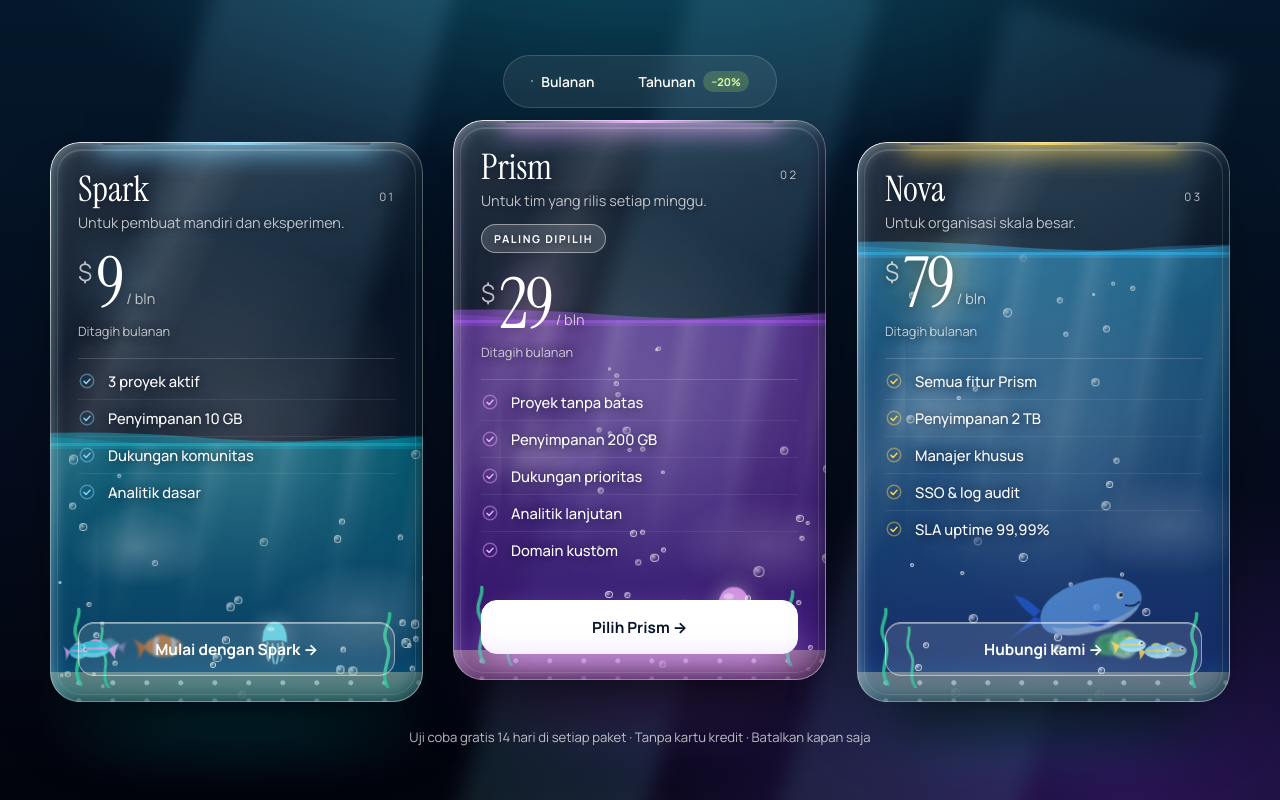
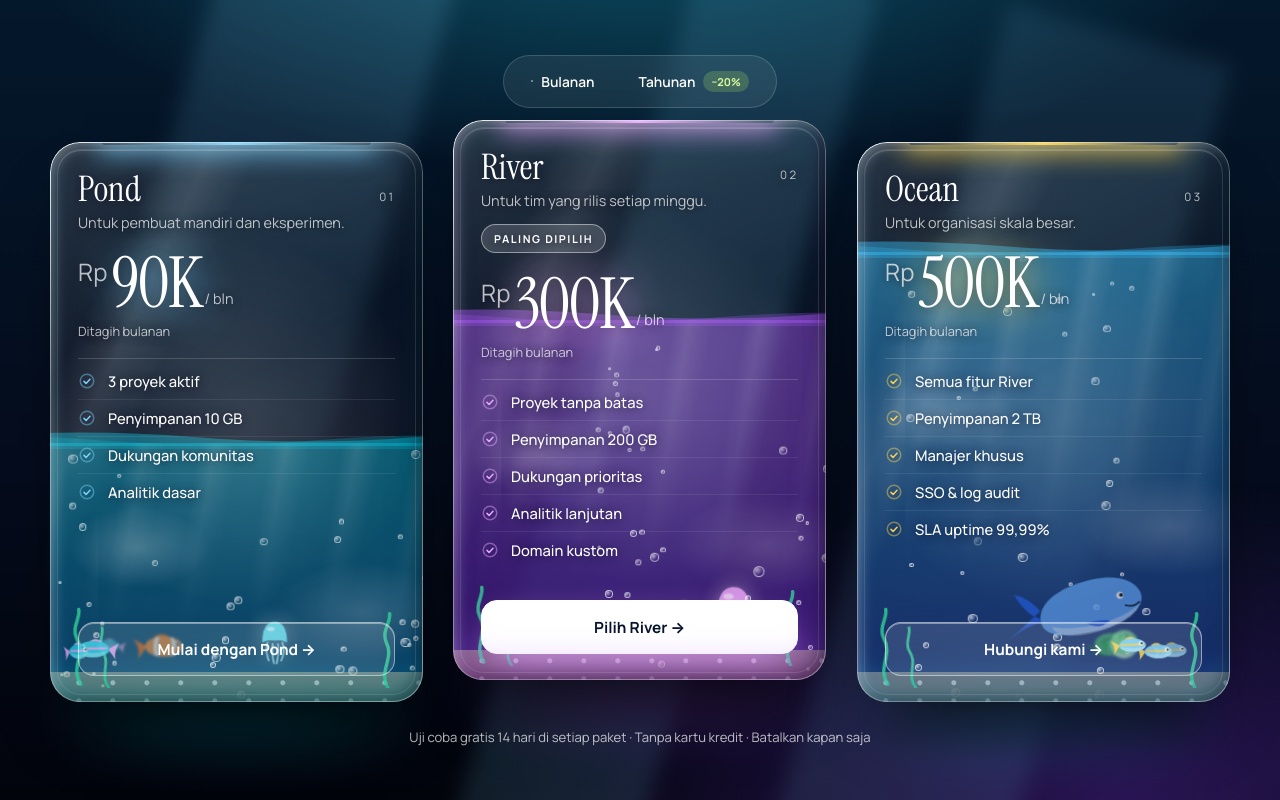
Before and after one commit to nyretales/teshtml, a plain HTML site: page index.html in a window 1280 px wide. Drawn offline with Linux system fonts and the light colour scheme; animation ran at ten frames a second.

Commit message:
Add files via upload

```diff
--- a/index.html
+++ b/index.html
@@ -127,15 +127,24 @@ background:radial-gradient(80% 55% at 50% -12%,rgba(34,211,238,.3),transparent 6
 .aq-foot{position:relative;text-align:center;color:var(--aq-mut);font-size:.82rem;margin-top:26px}
 
 @media (max-width:899px){.aq-root{height:auto!important;display:block;padding:40px 18px 56px}.aq-fit{width:100%;max-width:420px;margin:0 auto}.aq-hero h1{font-size:2.8rem}.aq-plans{grid-template-columns:1fr;gap:44px}.aq-f{translate:0 0}}
-@media (prefers-reduced-motion:reduce){.aq-root *{animation:none!important}}
 
-.aq-fish,.aq-water,.aq-b,.aq-dr{will-change:transform}
+
 
 .aq-soda{position:absolute;inset:0;overflow:hidden;pointer-events:none}
-.aq-sb{position:absolute;top:0;bottom:0;animation:aq-rise 3.6s cubic-bezier(.3,.1,.7,.9) infinite;will-change:transform,opacity}
+.aq-sb{position:absolute;top:0;bottom:0;animation:aq-rise 3.6s cubic-bezier(.3,.1,.7,.9) infinite}
 .aq-sb i{position:absolute;left:0;bottom:0;border-radius:50%;border:1.2px solid rgba(255,255,255,.85);background:radial-gradient(circle at 30% 30%,rgba(255,255,255,.75),transparent 62%);animation:aq-sw 1.3s ease-in-out infinite alternate}
 @keyframes aq-rise{0%{transform:translateY(0);opacity:0}7%{opacity:.9}88%{opacity:.7}100%{transform:translateY(-100%);opacity:0}}
 @keyframes aq-sw{from{transform:translateX(calc(var(--dx,6px)*-1))}to{transform:translateX(var(--dx,6px))}}
+
+/* tanks scrolled out of view stop animating */
+.aq-off *,.aq-off *::before,.aq-off *::after{animation-play-state:paused!important}
+/* phones/tablets: drop the GPU-heavy effects that make scrolling stutter (look stays near-identical) */
+@media (max-width:899px),(pointer:coarse){
+  .aq-gl{backdrop-filter:none;-webkit-backdrop-filter:none;background:linear-gradient(150deg,rgba(255,255,255,.16),rgba(255,255,255,.05) 45%,rgba(255,255,255,.09))}
+  .aq-tog{backdrop-filter:none;-webkit-backdrop-filter:none;background:rgba(255,255,255,.1)}
+  .aq-water::after{mix-blend-mode:normal}
+  .aq-root::before{filter:none}
+}
 </style>
 </head>
 <body>
@@ -202,6 +211,7 @@ const armSensor = () => {
     window.addEventListener("click", ask, { once: true });
   }
 };
+const rupiah = (k) => k >= 1e3 ? String(+(k / 1e3).toFixed(2)).replace(".", ",") + " jt" : k + "K";
 const makeSoda = (n) => {
   const sites = Array.from({ length: 7 }, () => rnd(7, 93));
   return Array.from({ length: n }, (_, i) => {
@@ -229,11 +239,11 @@ const CREATURES = {
 const school = (t, a, b, ws) => ws.map((w) => ({ t, a, b, w, g: 1 }));
 const DEFAULT_PLANS = [
   {
-    name: "Spark",
+    name: "Pond",
     tagline: "Untuk pembuat mandiri dan eksperimen.",
-    monthly: 9,
-    yearly: 7,
-    cta: "Mulai dengan Spark",
+    monthly: 90,
+    yearly: 72,
+    cta: "Mulai dengan Pond",
     c: "#7dd3fc",
     k: "#06b6d4",
     d: "#0b4a7a",
@@ -242,11 +252,11 @@ const DEFAULT_PLANS = [
     fish: [...school("tetra", "#22d3ee", "#f0abfc", [44, 40, 38]), { t: "clown", w: 58 }, { t: "jelly", a: "#67e8f9", b: "#a5f3fc", w: 30 }]
   },
   {
-    name: "Prism",
+    name: "River",
     tagline: "Untuk tim yang rilis setiap minggu.",
-    monthly: 29,
-    yearly: 23,
-    cta: "Pilih Prism",
+    monthly: 300,
+    yearly: 240,
+    cta: "Pilih River",
     featured: true,
     c: "#e9a8ff",
     k: "#a855f7",
@@ -256,16 +266,16 @@ const DEFAULT_PLANS = [
     fish: [...school("tetra", "#c4b5fd", "#f472b6", [42, 38, 40, 36, 34]), { t: "puffer", a: "#fde047", b: "#f59e0b", w: 52 }, { t: "clown", w: 56 }, { t: "jelly", a: "#f0abfc", b: "#f5d0fe", w: 40 }]
   },
   {
-    name: "Nova",
+    name: "Ocean",
     tagline: "Untuk organisasi skala besar.",
-    monthly: 79,
-    yearly: 63,
+    monthly: 500,
+    yearly: 400,
     cta: "Hubungi kami",
     c: "#fcd34d",
     k: "#38bdf8",
     d: "#102a6b",
     base: 0.8,
-    features: ["Semua fitur Prism", "Penyimpanan 2 TB", "Manajer khusus", "SSO & log audit", "SLA uptime 99,99%"],
+    features: ["Semua fitur River", "Penyimpanan 2 TB", "Manajer khusus", "SSO & log audit", "SLA uptime 99,99%"],
     fish: [{ t: "whale", a: "#60a5fa", b: "#2563eb", w: 150 }, ...school("tetra", "#7dd3fc", "#fcd34d", [38, 36, 34]), { t: "puffer", a: "#86efac", b: "#16a34a", w: 48 }, { t: "turtle", a: "#4ade80", b: "#15803d", w: 66 }]
   }
 ];
@@ -307,7 +317,7 @@ function useTankEngine(cardRef, plan, yearly, reduce) {
         else f.lead = lead;
       }
     });
-    ref.current = { W: 0, H: 0, Lc: 0, Lv: 0, Lt: 0, nid: 0, shake: 0, lat: 0, nextScat: 0, sway: motionValue(0), amp: motionValue(1), cur: { a: false, x: 0, y: 0 }, foods: [], fish, water: motionValue(0) };
+    ref.current = { vis: true, lastWh: -1, W: 0, H: 0, Lc: 0, Lv: 0, Lt: 0, nid: 0, shake: 0, lat: 0, nextScat: 0, sway: motionValue(0), amp: motionValue(1), cur: { a: false, x: 0, y: 0 }, foods: [], fish, water: motionValue(0) };
   }
   const s = ref.current;
   const [foods, setFoods] = useState([]);
@@ -369,7 +379,16 @@ function useTankEngine(cardRef, plan, yearly, reduce) {
     m();
     const ro = new ResizeObserver(m);
     ro.observe(el);
-    return () => ro.disconnect();
+    s.vis = true;
+    const io = new IntersectionObserver(([en]) => {
+      s.vis = en.isIntersecting;
+      el.classList.toggle("aq-off", !en.isIntersecting);
+    }, { rootMargin: "120px" });
+    io.observe(el);
+    return () => {
+      ro.disconnect();
+      io.disconnect();
+    };
   }, [cardRef, s]);
   useEffect(() => {
     if (!inView) return;
@@ -392,6 +411,7 @@ function useTankEngine(cardRef, plan, yearly, reduce) {
   }, [yearly]);
   const stepRef = useRef();
   stepRef.current = (delta) => {
+    if (!s.vis) return;
     let dt = Math.min(0.05, delta / 1e3);
     const now = performance.now() / 1e3;
     if (reduce) {
@@ -400,6 +420,10 @@ function useTankEngine(cardRef, plan, yearly, reduce) {
     } else {
       s.Lv += ((s.Lt - s.Lc) * 38 - s.Lv * 5.5) * dt;
       s.Lc = Math.max(0, s.Lc + s.Lv * dt);
+      if (Math.abs(s.Lt - s.Lc) < 4e-4 && Math.abs(s.Lv) < 4e-3 && !s.shake) {
+        s.Lc = s.Lt;
+        s.Lv = 0;
+      }
     }
     const { W, H } = s;
     if (!W) return;
@@ -415,7 +439,10 @@ function useTankEngine(cardRef, plan, yearly, reduce) {
       s.nextScat = now + 0.7;
     }
     const wh = s.Lc * H;
-    s.water.set(wh);
+    if (wh !== s.lastWh) {
+      s.lastWh = wh;
+      s.water.set(wh);
+    }
     const surf = H - wh, top = surf + 14, bot = H - 38;
     let changed = false;
     for (let i = s.foods.length - 1; i >= 0; i--) {
@@ -509,7 +536,7 @@ function useTankEngine(cardRef, plan, yearly, reduce) {
 }
 function Price({ value }) {
   const mv = useMotionValue(value);
-  const out = useTransform(mv, (v) => Math.round(v));
+  const out = useTransform(mv, (v) => Math.round(v) + "K");
   useEffect(() => {
     const c = animate(mv, value, { duration: 0.7, ease: [0.22, 1, 0.36, 1] });
     return () => c.stop();
@@ -546,7 +573,7 @@ function Tank({ plan, index, yearly, reduce, scale = 1, onSelect }) {
   const rotateY = useSpring(useTransform(px, [0, 1], [-6, 6]), spring);
   const slosh = useSpring(useTransform(px, [0, 1], [3.5, -3.5]), { stiffness: 90, damping: 9 });
   const sodaRef = useRef();
-  if (!sodaRef.current) sodaRef.current = makeSoda(34);
+  if (!sodaRef.current) sodaRef.current = makeSoda(typeof window !== "undefined" && window.innerWidth < 700 ? 20 : 34);
   const swayS = useSpring(eng.s.sway, { stiffness: 120, damping: 7 });
   const waterRot = useTransform([slosh, swayS], ([a, b]) => a + b);
   const gx = useTransform(px, (v) => v * 100), gy = useTransform(py, (v) => v * 100);
@@ -646,7 +673,7 @@ function Tank({ plan, index, yearly, reduce, scale = 1, onSelect }) {
       /* @__PURE__ */ R.createElement(motion.div, { className: "aq-sheen", style: { background: sheen } }),
       /* @__PURE__ */ R.createElement("div", { className: "aq-lid" }),
       /* @__PURE__ */ R.createElement("div", { className: "aq-edge" }),
-      /* @__PURE__ */ R.createElement(motion.div, { className: "aq-body", style: { x: frontX } }, /* @__PURE__ */ R.createElement("div", { className: "aq-row" }, /* @__PURE__ */ R.createElement("h2", null, plan.name), /* @__PURE__ */ R.createElement("span", { className: "aq-idx" }, "0", index + 1)), /* @__PURE__ */ R.createElement("p", { className: "aq-tag" }, plan.tagline), plan.featured && /* @__PURE__ */ R.createElement("span", { className: "aq-chip" }, "Paling dipilih"), /* @__PURE__ */ R.createElement("div", { className: "aq-price" }, /* @__PURE__ */ R.createElement("sup", null, "$"), /* @__PURE__ */ R.createElement(Price, { value: yearly ? plan.yearly : plan.monthly }), /* @__PURE__ */ R.createElement("span", null, "/ bln")), /* @__PURE__ */ R.createElement("p", { className: "aq-bill" }, yearly ? `Ditagih $${plan.yearly * 12} per tahun` : "Ditagih bulanan"), /* @__PURE__ */ R.createElement("hr", null), /* @__PURE__ */ R.createElement("ul", null, plan.features.map((f) => /* @__PURE__ */ R.createElement("li", { key: f }, /* @__PURE__ */ R.createElement(Check, null), f))), /* @__PURE__ */ R.createElement(motion.button, { className: "aq-cta", whileHover: { y: -2 }, whileTap: { scale: 0.96 }, onClick: click }, done ? "Kamu masuk \u2726" : /* @__PURE__ */ R.createElement(R.Fragment, null, plan.cta, " \u2192")))
+      /* @__PURE__ */ R.createElement(motion.div, { className: "aq-body", style: { x: frontX } }, /* @__PURE__ */ R.createElement("div", { className: "aq-row" }, /* @__PURE__ */ R.createElement("h2", null, plan.name), /* @__PURE__ */ R.createElement("span", { className: "aq-idx" }, "0", index + 1)), /* @__PURE__ */ R.createElement("p", { className: "aq-tag" }, plan.tagline), plan.featured && /* @__PURE__ */ R.createElement("span", { className: "aq-chip" }, "Paling dipilih"), /* @__PURE__ */ R.createElement("div", { className: "aq-price" }, /* @__PURE__ */ R.createElement("sup", null, "Rp"), /* @__PURE__ */ R.createElement(Price, { value: yearly ? plan.yearly : plan.monthly }), /* @__PURE__ */ R.createElement("span", null, "/ bln")), /* @__PURE__ */ R.createElement("p", { className: "aq-bill" }, yearly ? `Ditagih Rp ${rupiah(plan.yearly * 12)} per tahun` : "Ditagih bulanan"), /* @__PURE__ */ R.createElement("hr", null), /* @__PURE__ */ R.createElement("ul", null, plan.features.map((f) => /* @__PURE__ */ R.createElement("li", { key: f }, /* @__PURE__ */ R.createElement(Check, null), f))), /* @__PURE__ */ R.createElement(motion.button, { className: "aq-cta", whileHover: { y: -2 }, whileTap: { scale: 0.96 }, onClick: click }, done ? "Kamu masuk \u2726" : /* @__PURE__ */ R.createElement(R.Fragment, null, plan.cta, " \u2192")))
     )
   );
 }
@@ -662,7 +689,8 @@ function AquariumPricing({
   // scale the whole section to fit one screen, centred
 }) {
   const [yearly, setYearly] = useState(false);
-  const reduce = useReducedMotion();
+  const osReduce = useReducedMotion();
+  const reduce = typeof location !== "undefined" && /[?&]calm\b/.test(location.search) ? osReduce : false;
   const rootRef = useRef(null), fitRef = useRef(null);
   const [scale, setScale] = useState(1);
   useEffect(() => {
```
